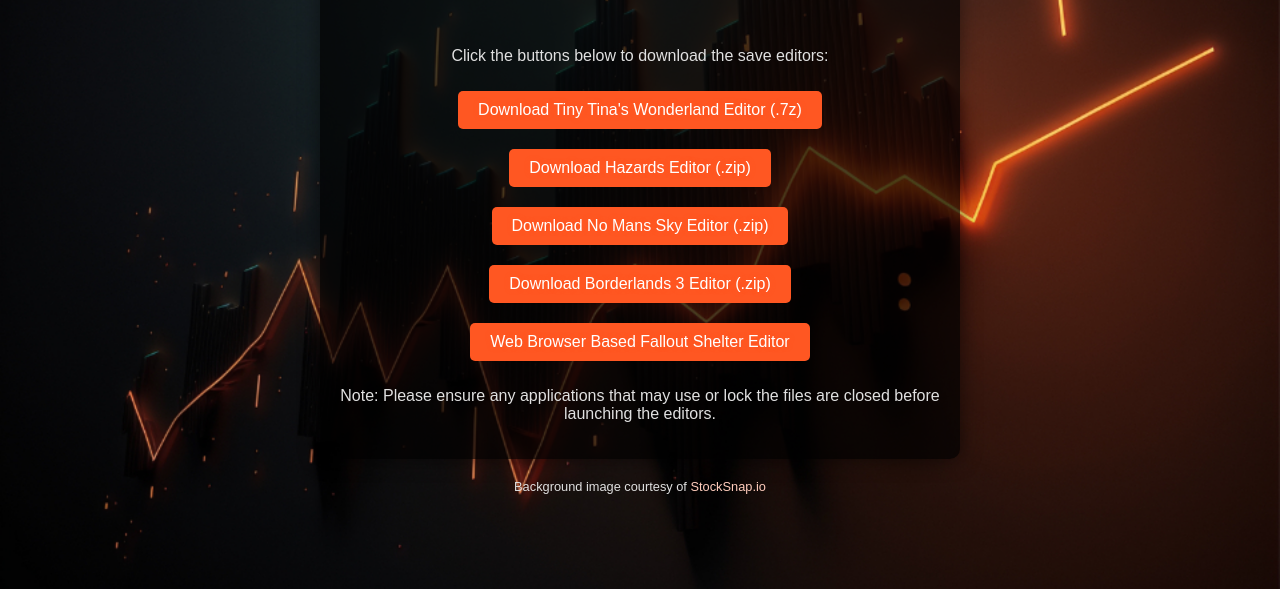
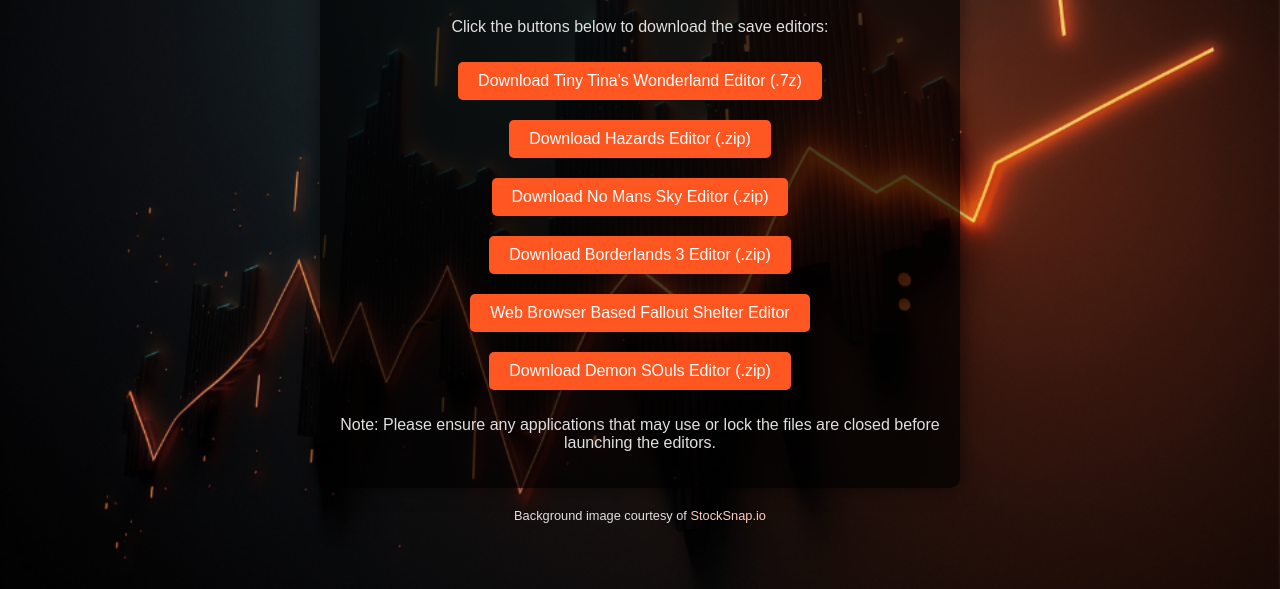
Before and after one commit to Atomic0utlaw/SaveEditors, a plain HTML site: page index.html in a window 1280 px wide. Shown: the part 251-840 px from the top of the page. Drawn offline with Linux system fonts and the light colour scheme.

Commit message:
Update index.html
Added Demon Souls
Courtesy of: https://github.com/Wulf2k/DeS-SaveEdit

```diff
--- a/index.html
+++ b/index.html
@@ -120,6 +120,12 @@
 
         <!-- Fallout Shelter Editor Button -->
         <button onclick="window.open('shelter/index.html', '_blank')">Web Browser Based Fallout Shelter Editor</button>
+        <br>
+
+        <!-- Demon Souls Editor Button -->
+        <button onclick="downloadFile('DeS-SaveEdit-20231222.rar')">Download Demon SOuls Editor (.zip)</button>
+        <br>
+
 
         <p>Note: Please ensure any applications that may use or lock the files are closed before launching the editors.</p>
     </div>
```
